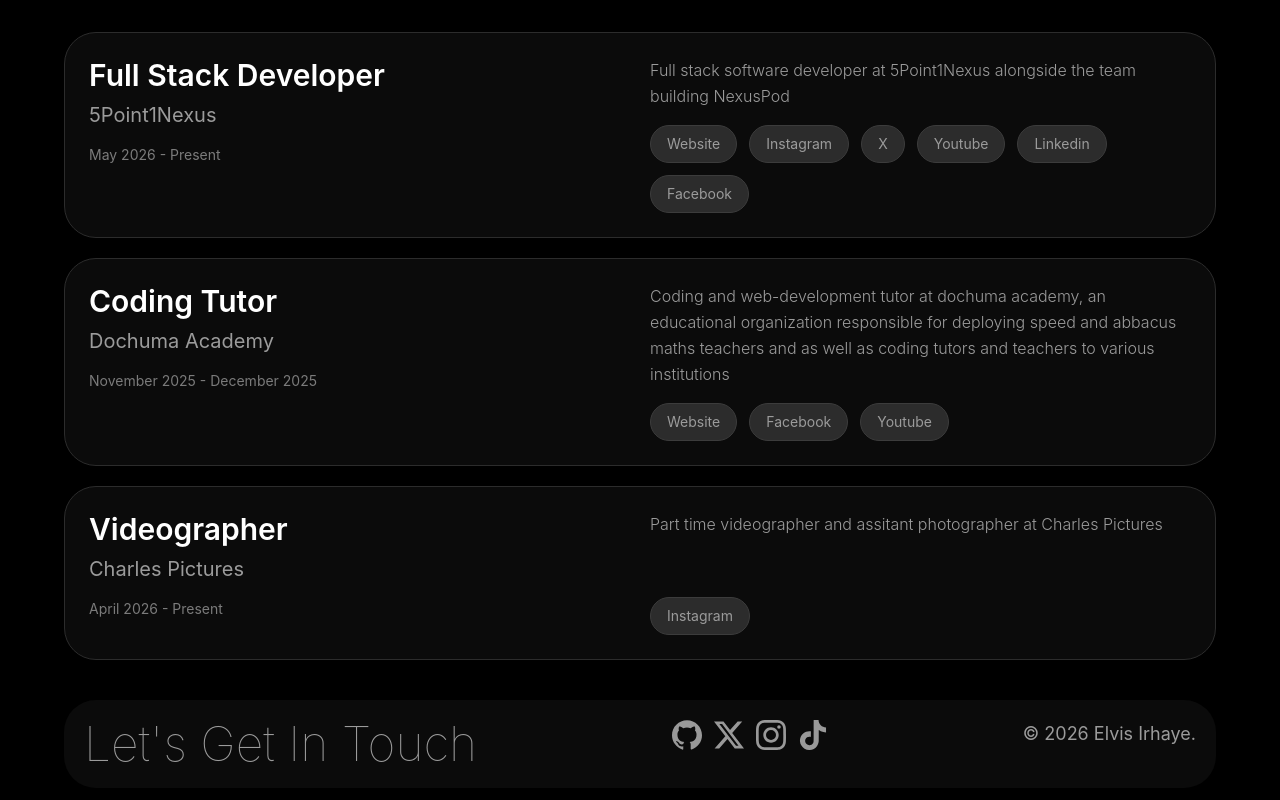
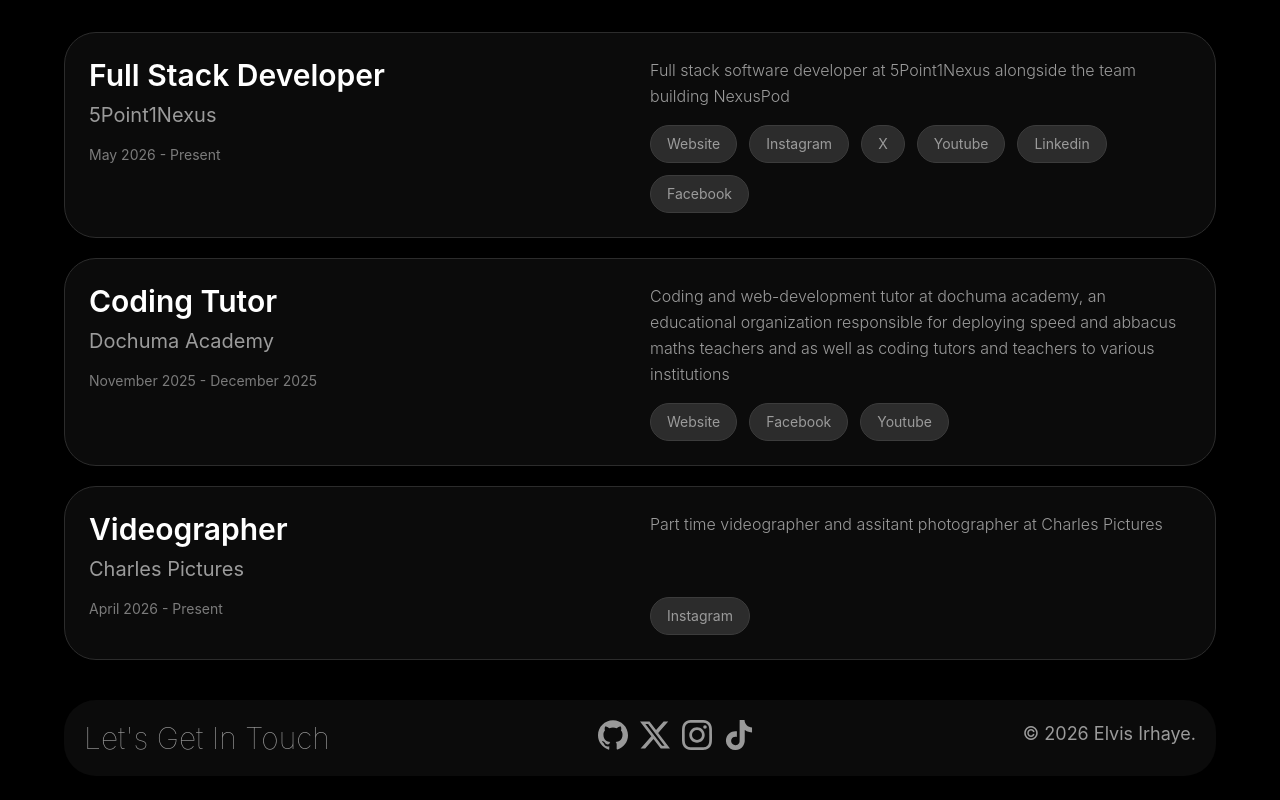
Before and after one commit to viii-fn/portfolio, a React (Vite) app: page / in a window 1280 px wide. Shown: the part 2085-2885 px from the top of the page. Built offline with nearby package versions, Linux system fonts and the light colour scheme.

Commit message:
slight modifications

```diff
--- a/src/components/Footer.tsx
+++ b/src/components/Footer.tsx
@@ -21,7 +21,7 @@
     <>
     {elvis.map(user => (
       <div className='w-[90%] rounded-4xl bg-[#16161685] mx-auto p-5 mb-30 text-[#9b9b9b] text-lg flex flex-col md:flex-row md:justify-between capitalize'>
-        <h1 className='text-5xl font-thin'>Let's Get In Touch</h1>
+        <h1 className='text-3xl font-thin'>Let's Get In Touch</h1>
         <div className='w-fit flex flex-row gap-3 animate-pulse my-5 md:my-0'>
           {user.social.map((platform, index) => {
             const Icon = socialIcons[platform.title];
```
